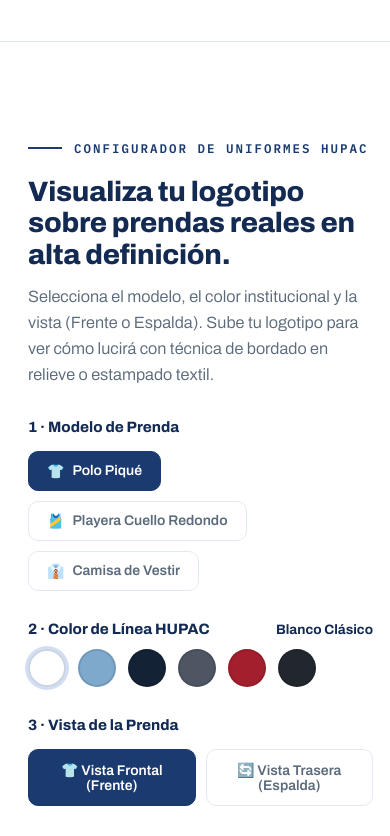
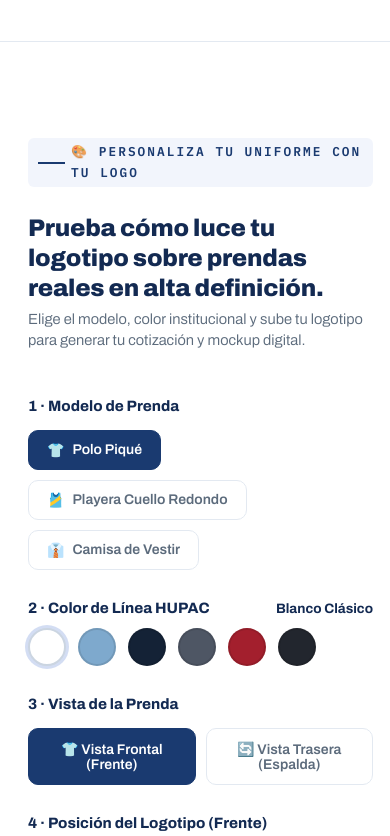
Before and after one commit to danieltrejomx/hupac-textiles-web, a Next.js app: page / in a window 390 px wide. Shown: the part 4540-5376 px from the top of the page. Built offline with nearby package versions, Linux system fonts and the light colour scheme; no server answers.

Commit message:
feat(configurador): optimizar vista en pantalla unica reduciendo espacio vertical y destacando personalizacion con logo en tiempo real

```diff
--- a/components/Configurator.tsx
+++ b/components/Configurator.tsx
@@ -287,11 +287,15 @@
 
         {/* ================= PANEL IZQUIERDO: CONTROLES ================= */}
         <div className="panel">
-          <div className="rv">
-            <span className="eyebrow">Configurador de Uniformes HUPAC</span>
-            <h2>Visualiza tu logotipo sobre prendas reales en alta definición.</h2>
-            <p style={{ color: 'var(--texto-2)', fontSize: '1.02rem', lineHeight: 1.6 }}>
-              Selecciona el modelo, el color institucional y la vista (Frente o Espalda). Sube tu logotipo para ver cómo lucirá con técnica de bordado en relieve o estampado textil.
+          <div className="rv" style={{ marginBottom: '16px' }}>
+            <span className="eyebrow" style={{ color: 'var(--rey)', display: 'inline-flex', alignItems: 'center', gap: '6px', backgroundColor: 'rgba(36,86,196,0.06)', padding: '4px 10px', borderRadius: '6px', fontSize: '0.8rem', fontWeight: 800 }}>
+              🎨 Personaliza tu Uniforme con tu Logo
+            </span>
+            <h2 style={{ fontSize: '1.5rem', fontWeight: 850, color: 'var(--marino)', margin: '8px 0 6px 0', lineHeight: 1.25 }}>
+              Prueba cómo luce tu logotipo sobre prendas reales en alta definición.
+            </h2>
+            <p style={{ color: 'var(--texto-2)', fontSize: '0.92rem', lineHeight: 1.45, margin: 0 }}>
+              Elige el modelo, color institucional y sube tu logotipo para generar tu cotización y mockup digital.
             </p>
           </div>
 
@@ -638,7 +642,7 @@
         </div>
 
         {/* ================= PANEL DERECHO: VISOR FOTORREALISTA ================= */}
-        <div className="visor rv" aria-label="Vista previa fotorrealista de la prenda configurada" style={{ padding: '24px' }}>
+        <div className="visor rv" aria-label="Vista previa fotorrealista de la prenda configurada" style={{ padding: '24px', position: 'sticky', top: '80px', alignSelf: 'flex-start' }}>
 
           {/* Barra superior del visor */}
           <div className="visor-head" style={{ display: 'flex', justifyContent: 'space-between', alignItems: 'center' }}>
```
Also changed, not shown: app/configurador/page.tsx (+9 -9 lines).
